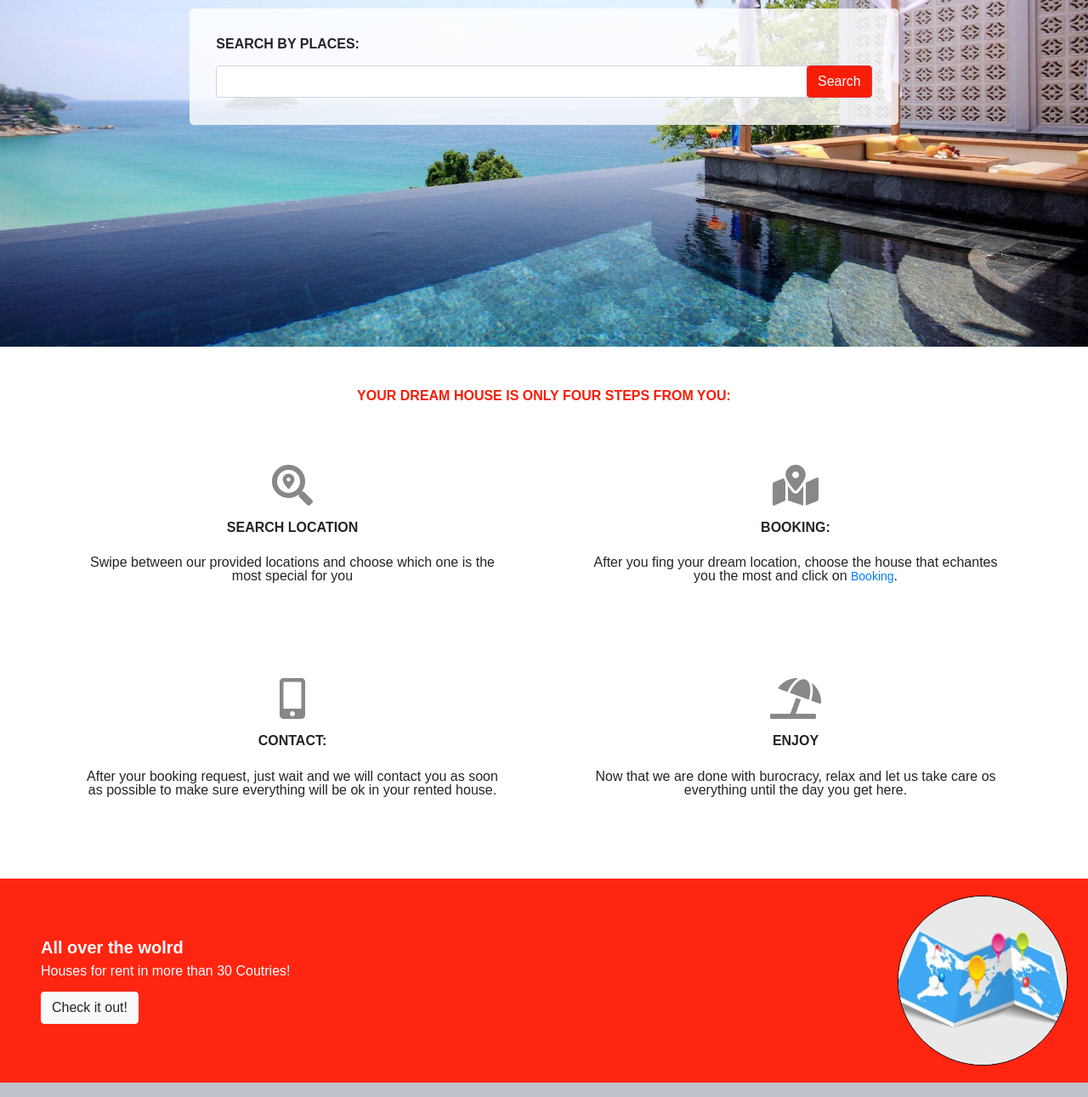
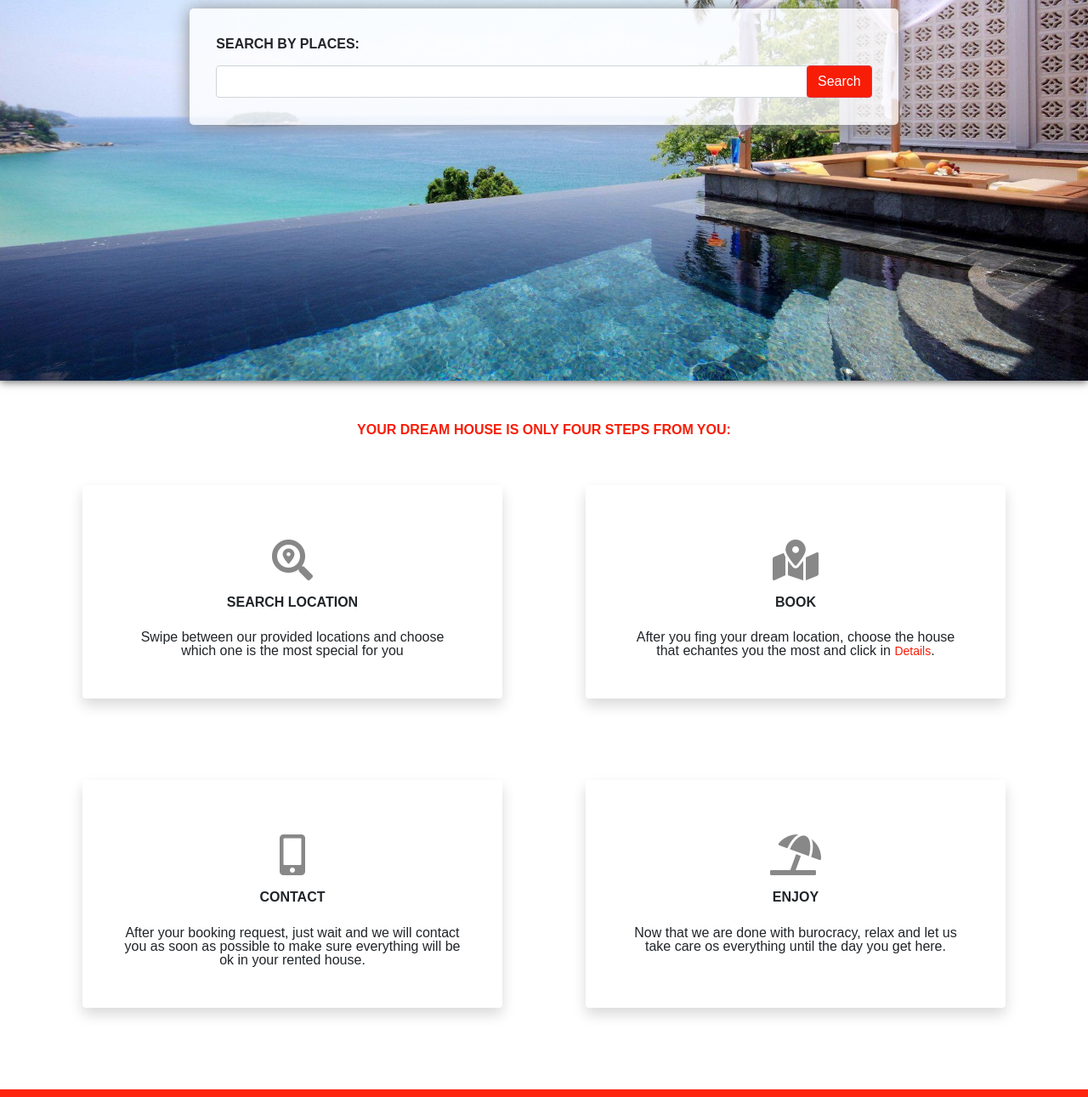
Before and after one commit to anapdh/html-css-capstoneproject, a plain HTML site: page index.html in a window 1280 px wide. Shown: the part 262-1553 px from the top of the page at 85% size. Drawn offline with Linux system fonts and the light colour scheme.

Commit message:
style changes

```diff
--- a/assets/style.css
+++ b/assets/style.css
@@ -33,7 +33,8 @@ main {
   background-repeat: no-repeat;
   background-size: cover;
   background-position: center;
-  min-height: 75vh;
+  min-height: 80vh;
+  box-shadow:0px 1px 10px #555;
 }
 
 .main-content {
@@ -41,11 +42,12 @@ main {
 }
 
 .main-header {
-  text-shadow: 0px 1px 5px #555;
+  text-shadow: 0px 1px 10px #555;
 }
 
 form {
   background-color: rgb(255, 255, 255, 0.8);
+  box-shadow: 0px 1px 20px #888;
   border-radius: 5px;
   width: 100%;
 }
@@ -137,7 +139,7 @@ a {
 .foot3 a,
 i {
   color: #888;
-  font-size: 10px;
+  font-size: 11px;
 }
 
 /* DETAILS PAGE */
--- a/index.html
+++ b/index.html
@@ -15,8 +15,8 @@
 <header
   class="main-nav nav navbar d-flex flex-column justify-content-center flex-md-row justify-content-md-between primary-color">
   <div class=>
-    <img class="navbar-logo2 d-md-none" src="assets/images/HR1sm.png" alt="sm logo">
-    <img class="navbar-logo d-none d-md-flex" src="assets/images/HR2.png" alt="logo">
+    <a href="index.html"><img class="navbar-logo2 d-md-none" src="assets/images/HR1sm.png" alt="sm logo"></a>
+    <a href="index.html"><img class="navbar-logo d-none d-md-flex" src="assets/images/HR2.png" alt="logo"></a>
   </div>
   <div>
     <ul class="d-flex mr-0 mr-md-5 mr-lg-0">
@@ -51,9 +51,6 @@
                 <a href="results-page.html"><button class="btn btn-danger primary-color" type="button" value="submit">Search</button></a>
               </div>
             </div>
-            <!-- <input type="search">
-      <button type="button" class="btn btn-danger primary-color">Search</button> -->
-          </label>
         </form>
 
       </div>
@@ -69,30 +66,31 @@
     <h6 class="h6 primary-color-t font-weight-bold pt-5 text-center">YOUR DREAM HOUSE IS ONLY FOUR STEPS FROM YOU:</h6>
 
     <div class="row description-section px-5">
-      <div class="col-12 col-md-6 d-flex flex-column align-items-center p-5">
+
+      <div class="col-12 col-md-5 d-flex flex-column align-items-center p-5 shadow p-3 m-5 bg-white rounded mx-auto">
         <i class="fas fa-search-location p-3"></i>
         <h6 class="h6 font-weight-bold">SEARCH LOCATION</h6>
         <p class="text-center pt-3">Swipe between our provided locations and choose which one is the most special for
           you</p>
       </div>
 
-      <div class="col-12 col-md-6 d-flex flex-column align-items-center p-5">
+      <div class="col-12 col-md-5 d-flex flex-column align-items-center p-5 shadow p-3 m-5 bg-white rounded mx-auto">
         <i class="fas fa-map-marked-alt p-3"></i>
-        <h6 class="h6 font-weight-bold">BOOKING:</h6>
+        <h6 class="h6 font-weight-bold">BOOK</h6>
         <p class="text-center pt-3">After you fing your dream location, choose the house that echantes you the most and
-          click on <a class=>Booking</a>.</a></p>
+          click in <a href="details-page.html" class="primary-color-t">Details</a>.</a></p>
       </div>
     </div>
 
     <div class="row description-section mb-5 px-5">
-      <div class="col-12 col-md-6 d-flex flex-column align-items-center p-5">
+      <div class="col-12 col-md-5 d-flex flex-column align-items-center p-5 shadow p-3 m-5 bg-white rounded mx-auto">
         <i class="fas fa-mobile-alt p-3"></i>
-        <h6 class="h6 font-weight-bold">CONTACT:</h6>
+        <h6 class="h6 font-weight-bold">CONTACT</h6>
         <p class="text-center pt-3">After your booking request, just wait and we will contact you as soon as possible to
           make sure everything will be ok in your rented house.</p>
       </div>
 
-      <div class="col-12 col-md-6 d-flex flex-column align-items-center p-5">
+      <div class="col-12 col-md-5 d-flex flex-column align-items-center p-5 shadow p-3 m-5 bg-white rounded mx-auto">
         <i class="fas fa-umbrella-beach p-3"></i>
         <h6 class="h6 font-weight-bold">ENJOY</h6>
         <p class="text-center pt-3">Now that we are done with burocracy, relax and let us take care os everything until
@@ -108,7 +106,7 @@
 
     <div class="d-flex justify-content-between align-items-center content-section bg-1 pr-3 ">
       <div class="txt-content p-5">
-        <h5 class="h5 text-white font-weight-bold">All over the wolrd</h5>
+        <h5 class="h5 text-white font-weight-bold">All over the world</h5>
         <p class="text-white">Houses for rent in more than 30 Coutries!</p>
         <button type="button" class="btn btn-light mt-3">Check it out!</button>
       </div>
@@ -122,7 +120,7 @@
         <p class="text-white">We pick up you and your thing at the airport</p>
         <button type="button" class="btn btn-light mt-3">Contact service</button>
       </div>
-      <img class="bg-img mr-2" src="assets/images/mini-bus-transfers.jpg" alt="bus image">
+      <img class="bg-img mr-2" src="assets/images/car-transfer.png" alt="bus image">
     </div>
 
     <div class="d-flex justify-content-between align-items-center content-section bg-3 pr-3">
```
Also changed, not shown: details-page.html (+2 -2 lines), results-page.html (+4 -4 lines), assets/images/car-transfer.png (added), assets/images/map.png (deleted), assets/images/mini-bus-transfers.jpg (deleted).
